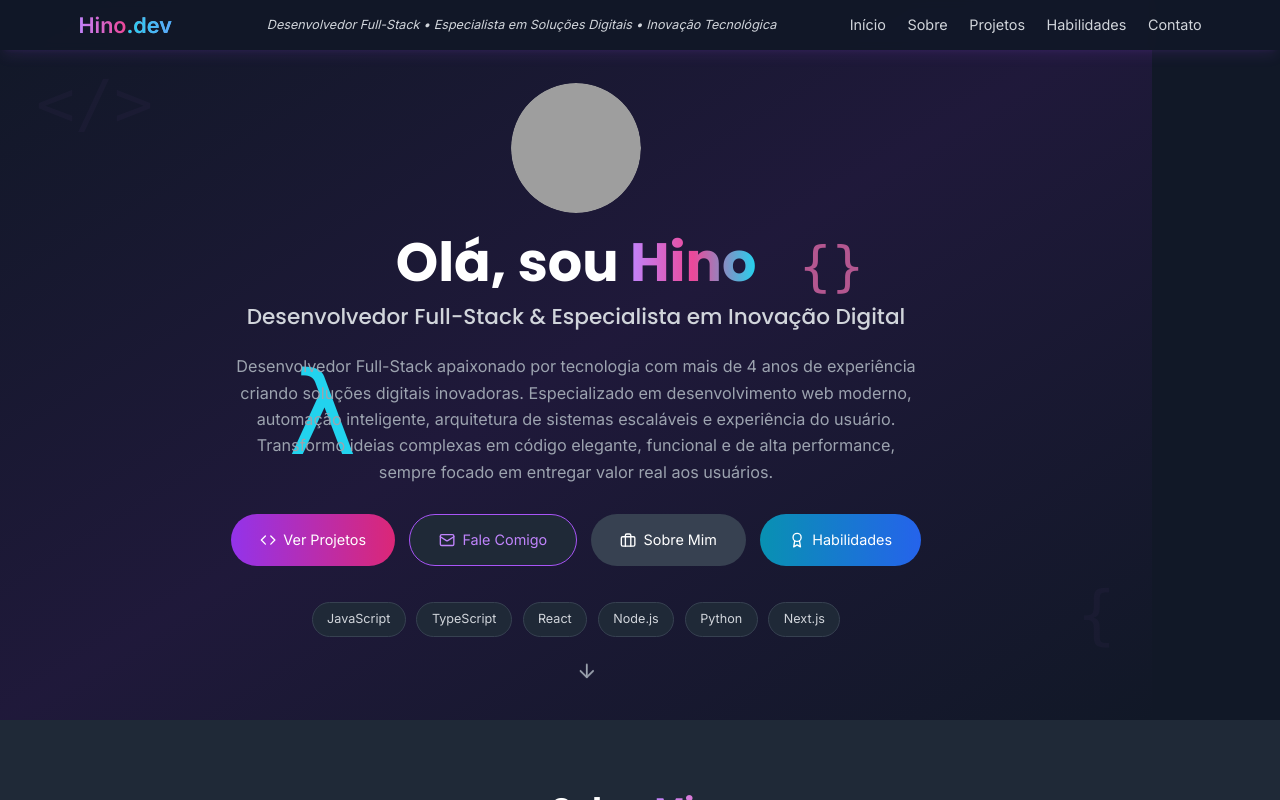
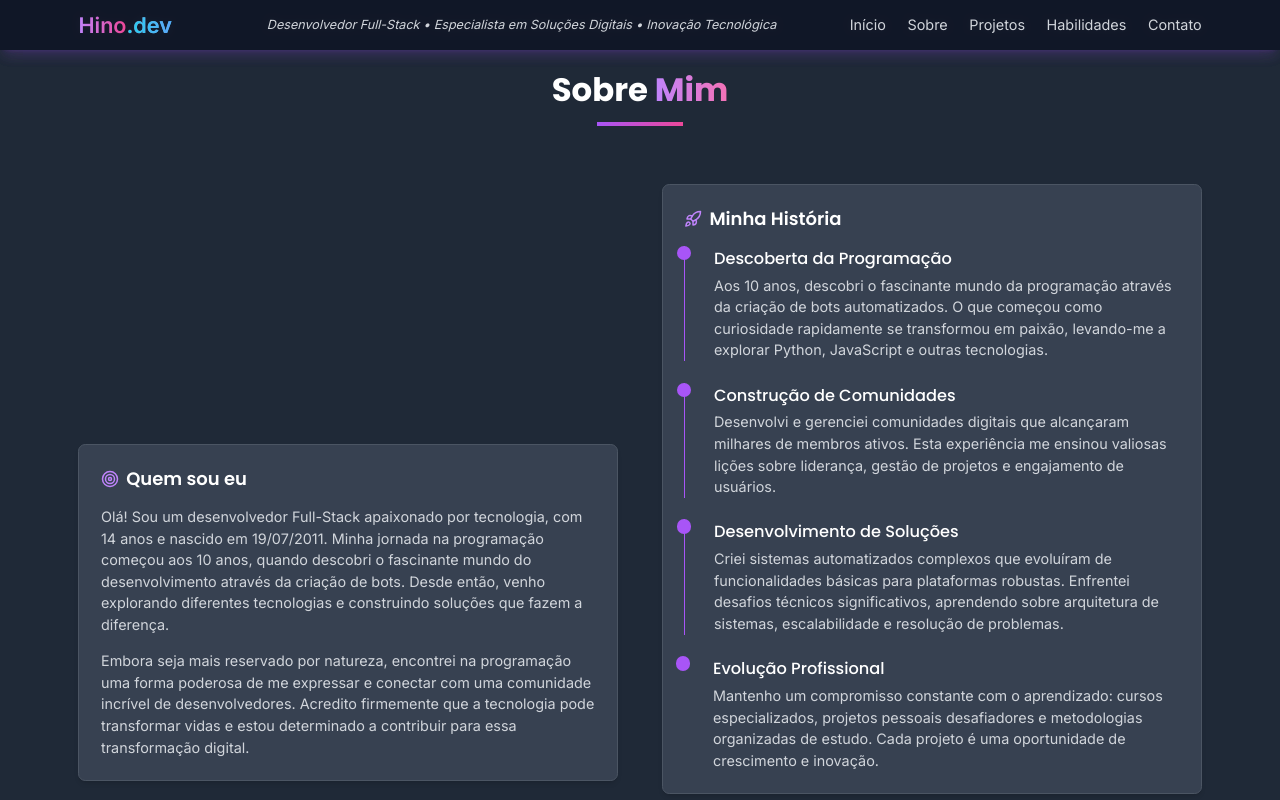
Before and after one commit to hinokame07/Portfolio.atualizado, a React (Vite) app: page / in a window 1280 px wide. Shown: the top 800 px of the page. Built offline with nearby package versions, Linux system fonts and the light colour scheme; grey boxes are pictures that could not be loaded.

Commit message:
Update Hero.tsx

```diff
--- a/src/components/Hero.tsx
+++ b/src/components/Hero.tsx
@@ -1,159 +1,70 @@
-import React, { useState, useEffect } from "react";
-import { Code, Mail, ArrowDown, Briefcase, Award } from "lucide-react";
+import React, { useState, useEffect } from 'react';
+import { Menu, X } from 'lucide-react';
 
-const Hero: React.FC = () => {
-  const [displayText, setDisplayText] = useState("");
-  const fullText =
-    "Desenvolvedor Full-Stack & Especialista em Inovação Digital";
-  const [typingComplete, setTypingComplete] = useState(false);
+const Header: React.FC = () => {
+  const [isMenuOpen, setIsMenuOpen] = useState(false);
+  const [scrolled, setScrolled] = useState(false);
 
   useEffect(() => {
-    if (displayText.length < fullText.length) {
-      const timeout = setTimeout(() => {
-        setDisplayText(fullText.slice(0, displayText.length + 1));
-      }, 80);
-      return () => clearTimeout(timeout);
-    }
-    setTypingComplete(true);
-  }, [displayText]);
+    const handleScroll = () => {
+      setScrolled(window.scrollY > 50);
+    };
+    window.addEventListener('scroll', handleScroll);
+    return () => window.removeEventListener('scroll', handleScroll);
+  }, []);
 
+  const toggleMenu = () => setIsMenuOpen(!isMenuOpen);
+
+  const closeMenu = () => setIsMenuOpen(false);
   return (
-    <section
-      id="home"
-      className="hero-section flex items-center justify-center relative bg-gradient-to-br from-gray-900 via-purple-900/20 to-gray-900 overflow-hidden"
-    >
-      {/* Elementos decorativos de fundo */}
-      <div className="absolute inset-0 overflow-hidden">
-        <div className="absolute top-20 left-10 opacity-5 hero-bg-element">
-          <div className="text-7xl font-mono text-purple-400 animate-pulse">
-            {"</>"}
-          </div>
+    <header className="fixed w-full z-50 bg-gray-900/95 backdrop-blur-sm shadow-lg shadow-purple-500/10 py-2 transition-all duration-300">
+      <div className="container mx-auto px-4 flex justify-between items-center">
+        <a href="#home" className="flex items-center space-x-2 text-2xl font-bold">
+          <span className="bg-gradient-to-r from-purple-400 via-pink-500 to-cyan-400 bg-clip-text text-transparent">
+            Hino<span className="bg-gradient-to-r from-cyan-400 to-blue-400 bg-clip-text text-transparent">.dev</span>
+          </span>
+        </a>
+
+        {/* Professional tagline */}
+        <span className="hidden lg:inline text-gray-300 ml-6 italic text-sm">
+          Desenvolvedor Full-Stack • Especialista em Soluções Digitais • Inovação Tecnológica
+        </span>
+
+        <div className="hidden md:flex items-center space-x-8">
+          <nav className="flex space-x-6">
+            <a href="#home" className="nav-link" onClick={closeMenu}>Início</a>
+            <a href="#about" className="nav-link" onClick={closeMenu}>Sobre</a>
+            <a href="#projects" className="nav-link" onClick={closeMenu}>Projetos</a>
+            <a href="#skills" className="nav-link" onClick={closeMenu}>Habilidades</a>
+            <a href="#contact" className="nav-link" onClick={closeMenu}>Contato</a>
+          </nav>
         </div>
-        <div className="absolute bottom-20 right-10 opacity-5 hero-bg-element">
-          <div className="text-7xl font-mono text-purple-400 animate-pulse">
-            {"{"}
-          </div>
-        </div>
-        <div className="absolute top-1/2 left-1/4 opacity-3 hero-bg-element">
-          <div className="text-9xl font-mono text-cyan-400 animate-float">λ</div>
-        </div>
-        <div className="absolute top-1/3 right-1/4 opacity-3 hero-bg-element">
-          <div className="text-6xl font-mono text-pink-400 animate-pulse">
-            {"{}"}
-          </div>
+
+        <div className="md:hidden">
+          <button
+            onClick={toggleMenu}
+            className="text-gray-300 hover:text-purple-400 transition-colors"
+            aria-label={isMenuOpen ? 'Fechar menu' : 'Abrir menu'}
+          >
+            {isMenuOpen ? <X size={24} /> : <Menu size={24} />}
+          </button>
         </div>
       </div>
 
-      <div className="container mx-auto px-4 z-10 flex flex-col items-center justify-center text-center">
-        {/* FOTO SEM MOLDURA */}
-        <div className="w-36 h-36 rounded-full overflow-hidden mb-6 hero-avatar">
-          <img
-            src="https://i.pinimg.com/1200x/a0/91/28/a09128ba3e6cb7b34f6df2f2c9938410.jpg"
-            alt="foto de perfil"
-            className="w-full h-full object-cover rounded-full"
-          />
+      {/* Mobile Menu */}
+      {isMenuOpen && (
+        <div className="md:hidden absolute top-full left-0 w-full bg-gray-900/98 backdrop-blur-sm shadow-lg border-t border-gray-700">
+          <nav className="flex flex-col py-4">
+            <a href="#home" className="mobile-nav-link" onClick={closeMenu}>Início</a>
+            <a href="#about" className="mobile-nav-link" onClick={closeMenu}>Sobre</a>
+            <a href="#projects" className="mobile-nav-link" onClick={closeMenu}>Projetos</a>
+            <a href="#skills" className="mobile-nav-link" onClick={closeMenu}>Habilidades</a>
+            <a href="#contact" className="mobile-nav-link" onClick={closeMenu}>Contato</a>
+          </nav>
         </div>
-
-        <h1 className="text-4xl md:text-5xl lg:text-6xl font-bold text-white mb-4 hero-title">
-          Olá, sou{" "}
-          <span className="bg-gradient-to-r from-purple-400 via-pink-500 to-cyan-400 bg-clip-text text-transparent">
-            Hino
-          </span>
-        </h1>
-
-        <h2 className="text-xl md:text-2xl text-gray-300 mb-6 h-8 hero-subtitle">
-          {displayText}
-          {!typingComplete && (
-            <span className="animate-pulse text-purple-400">|</span>
-          )}
-        </h2>
-
-        <p
-          className="text-lg text-gray-400 max-w-3xl mb-8 opacity-0 animate-fade-in-up leading-relaxed hero-description"
-          style={{ animationDelay: "1.5s", animationFillMode: "forwards" }}
-        >
-          Desenvolvedor Full-Stack apaixonado por tecnologia com mais de 4 anos
-          de experiência criando soluções digitais inovadoras. Especializado em
-          desenvolvimento web moderno, automação inteligente, arquitetura de
-          sistemas escaláveis e experiência do usuário. Transformo ideias
-          complexas em código elegante, funcional e de alta performance, sempre
-          focado em entregar valor real aos usuários.
-        </p>
-
-        {/* BOTÕES PRINCIPAIS */}
-        <div
-          className="flex flex-wrap justify-center gap-4 mb-10 opacity-0 animate-fade-in-up hero-buttons"
-          style={{ animationDelay: "2s", animationFillMode: "forwards" }}
-        >
-          <a
-            href="#projects"
-            className="px-8 py-4 bg-gradient-to-r from-purple-600 to-pink-600 hover:from-purple-700 hover:to-pink-700 text-white rounded-full transition-all duration-300 hover:scale-105 hover:shadow-lg hover:shadow-purple-500/25 flex items-center gap-2 group hero-button"
-          >
-            <Code
-              size={18}
-              className="group-hover:rotate-12 transition-transform duration-300"
-            />
-            Ver Projetos
-          </a>
-          <a
-            href="#contact"
-            className="px-8 py-4 bg-gray-800 border border-purple-500 text-purple-400 hover:bg-purple-500 hover:text-white rounded-full transition-all duration-300 hover:scale-105 hover:shadow-lg hover:shadow-purple-500/25 flex items-center gap-2 group hero-button"
-          >
-            <Mail
-              size={18}
-              className="group-hover:bounce transition-transform duration-300"
-            />
-            Fale Comigo
-          </a>
-          <a
-            href="#about"
-            className="px-8 py-4 bg-gray-700 hover:bg-gray-600 text-white rounded-full transition-all duration-300 hover:scale-105 hover:shadow-lg hover:shadow-gray-500/25 flex items-center gap-2 group hero-button"
-          >
-            <Briefcase
-              size={18}
-              className="group-hover:rotate-12 transition-transform duration-300"
-            />
-            Sobre Mim
-          </a>
-          <a
-            href="#skills"
-            className="px-8 py-4 bg-gradient-to-r from-cyan-600 to-blue-600 hover:from-cyan-700 hover:to-blue-700 text-white rounded-full transition-all duration-300 hover:scale-105 hover:shadow-lg hover:shadow-cyan-500/25 flex items-center gap-2 group hero-button"
-          >
-            <Award
-              size={18}
-              className="group-hover:bounce transition-transform duration-300"
-            />
-            Habilidades
-          </a>
-        </div>
-
-        {/* SKILLS */}
-        <div
-          className="flex flex-wrap justify-center gap-3 opacity-0 animate-fade-in-up hero-skills"
-          style={{ animationDelay: "2.5s", animationFillMode: "forwards" }}
-        >
-          {["JavaScript", "TypeScript", "React", "Node.js", "Python", "Next.js"].map(
-            (skill, index) => (
-              <span
-                key={skill}
-                className="px-4 py-2 bg-gray-800 border border-gray-700 text-gray-300 rounded-full text-sm hover:border-purple-500 hover:text-purple-400 transition-all duration-300 hover:scale-105 hero-skill-tag"
-                style={{ animationDelay: `${2.7 + index * 0.1}s` }}
-              >
-                {skill}
-              </span>
-            )
-          )}
-        </div>
-      </div>
-
-      {/* SETA PARA BAIXO */}
-      <div className="absolute bottom-10 left-1/2 transform -translate-x-1/2 animate-bounce">
-        <a href="#about" className="text-gray-400 hover:text-purple-400 transition-colors">
-          <ArrowDown size={24} />
-        </a>
-      </div>
-    </section>
+      )}
+    </header>
   );
 };
 
-export default Hero;
+export default Header;
```
